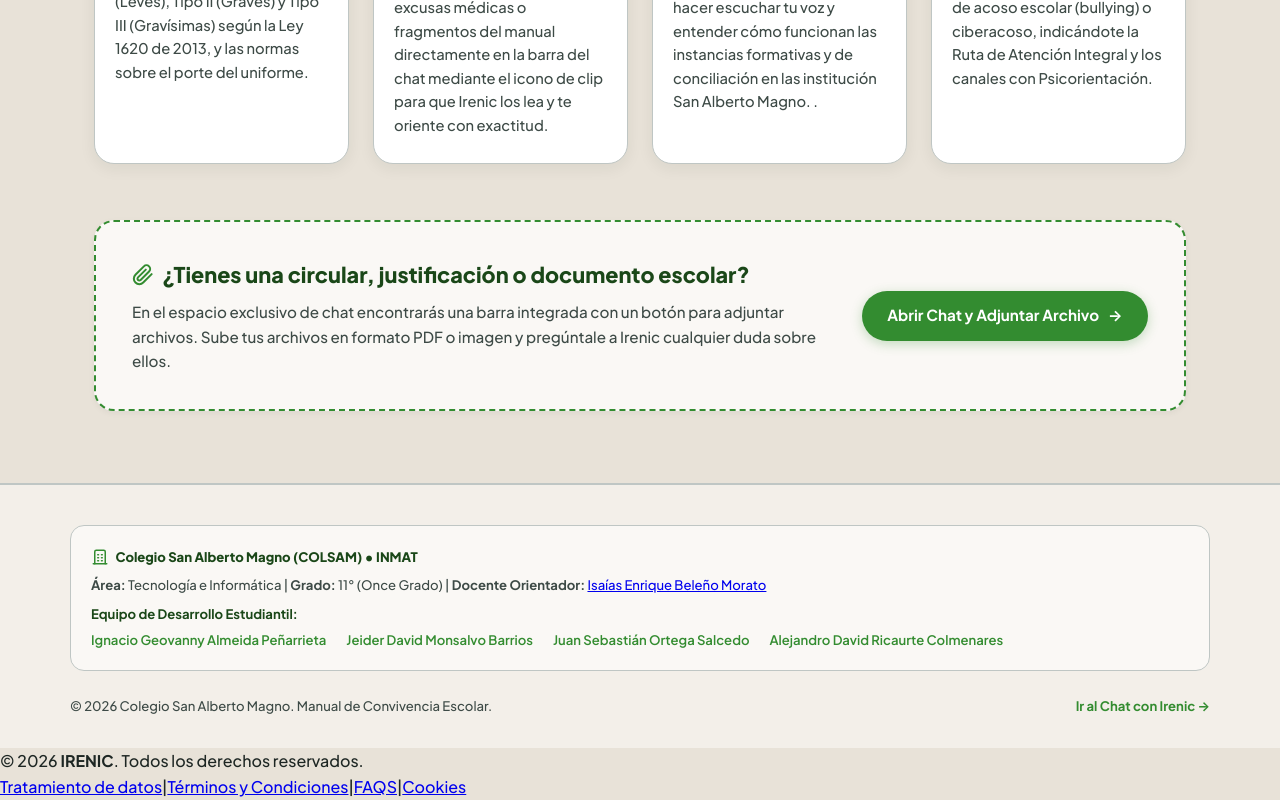
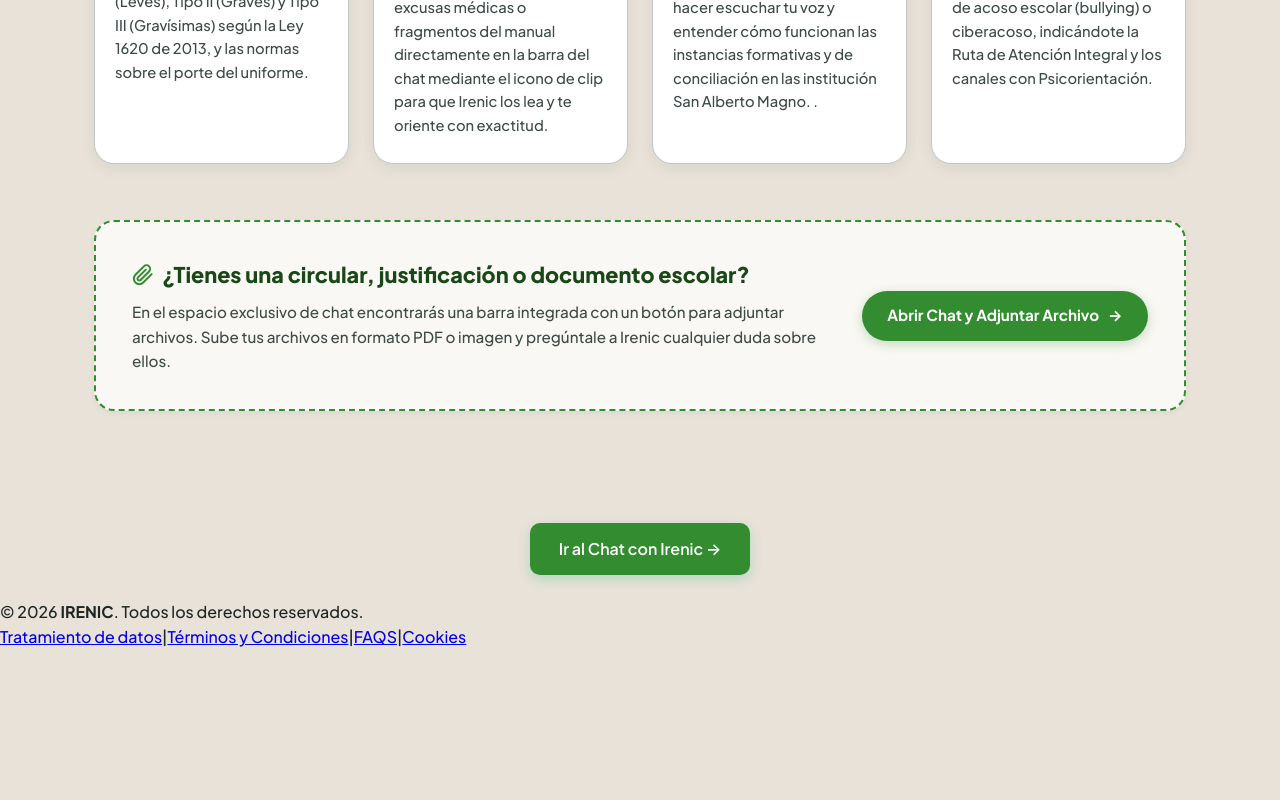
Before and after one commit to Ortega-EDX/IRENIC, a React (Vite) app: page /#/ in a window 1280 px wide. Shown: the part 1170-1970 px from the top of the page. After the commit the page ends 1820 px from the top, so only its background shows below. Built offline with nearby package versions, Linux system fonts and the light colour scheme.

Commit message:
Remove footer and add chat button
Removed institutional footer and added a chat button.

```diff
--- a/src/pages/Landing.jsx
+++ b/src/pages/Landing.jsx
@@ -171,44 +171,29 @@ export default function Landing() {
         </section>
       </main>
 
-      {/* ========================================================================
-          PIE DE PÁGINA INSTITUCIONAL CON CRÉDITOS OFICIALES
-          ======================================================================== */}
-      <footer className="footer-landing">
-        <div className="footer-landing-inner">
-          {/* Ficha técnica institucional del proyecto */}
-          <div className="footer-credits-box">
-            <div className="footer-credits-title">
-              <svg width="18" height="18" viewBox="0 0 24 24" fill="none" stroke="currentColor" strokeWidth="2" strokeLinecap="round" strokeLinejoin="round" style={{ color: 'var(--color-verde-inst)', flexShrink: 0 }}>
-                <path d="M3 21h18"></path>
-                <path d="M5 21V5a2 2 0 0 1 2-2h10a2 2 0 0 1 2 2v16"></path>
-                <path d="M9 9h1"></path><path d="M9 13h1"></path><path d="M9 17h1"></path>
-                <path d="M14 9h1"></path><path d="M14 13h1"></path><path d="M14 17h1"></path>
-              </svg>
-              <span>Colegio San Alberto Magno (COLSAM) • INMAT</span>
-            </div>
-            <p>
-              <strong>Área:</strong> Tecnología e Informática | <strong>Grado:</strong> 11° (Once Grado) | <strong>Docente Orientador:</strong> <a href="mailto:isaiasbeleno@mail.colsam.edu.co">Isaías Enrique Beleño Morato</a>
-            </p>
-            <div style={{ marginTop: '0.5rem', fontWeight: 700, color: 'var(--color-verde-dark)' }}>
-              Equipo de Desarrollo Estudiantil:
-            </div>
-            <ul className="footer-authors-list">
-              <li><a href="mailto:ialmeida@mail.colsam.edu.co">Ignacio Geovanny Almeida Peñarrieta</a></li>
-              <li><a href="mailto:jmonsalvo@mail.colsam.edu.co">Jeider David Monsalvo Barrios</a></li>
-              <li><a href="mailto:jortega@mail.colsam.edu.co">Juan Sebastián Ortega Salcedo</a></li>
-              <li><a href="mailto:aricaurte@mail.colsam.edu.co">Alejandro David Ricaurte Colmenares</a></li>
-            </ul>
-          </div>
+      {/*{/* Botón para ir al Chat con Irenic */}
+      <div style={{ textAlign: 'center', margin: '2.5rem 0 1.5rem 0' }}>
+        <Link
+          to="/chat"
+          style={{
+            display: 'inline-flex',
+            alignItems: 'center',
+            gap: '0.5rem',
+            backgroundColor: 'var(--color-verde-inst, #10b981)',
+            color: '#ffffff',
+            padding: '0.8rem 1.8rem',
+            borderRadius: '10px',
+            fontWeight: '600',
+            fontSize: '1rem',
+            textDecoration: 'none',
+            boxShadow: '0 4px 12px rgba(16, 185, 129, 0.25)',
+            transition: 'all 0.2s ease-in-out'
+          }}
+        >
+          Ir al Chat con Irenic →
+        </Link>
+      </div>
 
-          <div className="footer-bottom-row">
-            <div>&copy; 2026 Colegio San Alberto Magno. Manual de Convivencia Escolar.</div>
-            <div>
-              <Link to="/chat">Ir al Chat con Irenic →</Link>
-            </div>
-          </div>
-        </div>
-      </footer>
     </div>
   );
 }
```
